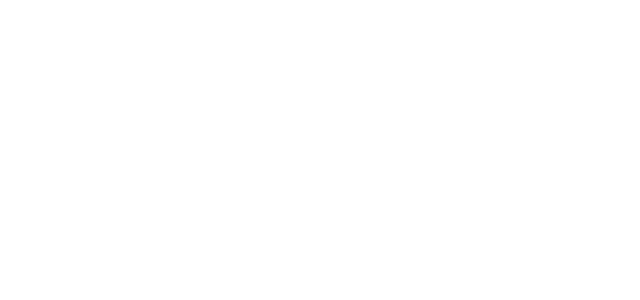
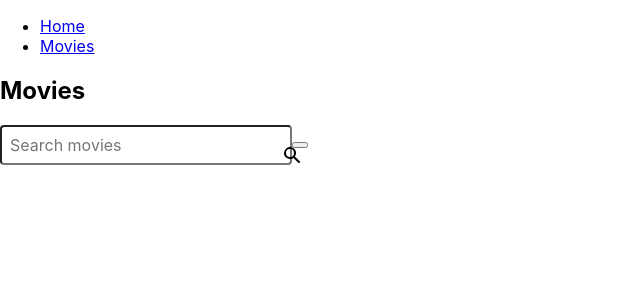
Before and after one commit to SeregikPro/goit-react-hw-05-movies, a React (Create React App) app: page /movies in a window 1280 px wide. Before the commit this address had no page. Shown: the top 300 px of the page, without its empty margins (0-640 px from the left). Built offline with nearby package versions, Linux system fonts and the light colour scheme.

Commit message:
add searching

```diff
--- a/package.json
+++ b/package.json
@@ -11,6 +11,7 @@
     "prop-types": "^15.8.1",
     "react": "^18.1.0",
     "react-dom": "^18.1.0",
+    "react-icons": "^4.4.0",
     "react-router-dom": "^6.3.0",
     "react-scripts": "5.0.1",
     "styled-components": "^5.3.5",
--- a/src/components/App.jsx
+++ b/src/components/App.jsx
@@ -1,16 +1,17 @@
 import Home from 'pages/Home';
 import { Route, Routes } from 'react-router-dom';
 import Layout from './Layout/Layout';
+import Movies from 'pages/Movies';
 
 export const App = () => {
   return (
     <Routes>
       <Route path="/" element={<Layout />}>
         <Route index element={<Home />} />
-        {/* <Route path="movies" element={<Movies />}>
-          <Route path=":movieId" element={<MovieDetails />} />
+        <Route path="movies" element={<Movies />}>
+          {/* <Route path=":movieId" element={<MovieDetails />} /> */}
         </Route>
-        <Route path="movies/:movieId/cast" element={<Cast />} />
+        {/* <Route path="movies/:movieId/cast" element={<Cast />} />
         <Route path="movies/:movieId/reviews" element={<Reviews />} />
         <Route path="*" element={<NotFoundView />} /> */}
       </Route>
--- /dev/null
+++ b/src/components/MovieList/MovieList.jsx
@@ -0,0 +1,33 @@
+import PropTypes from 'prop-types';
+import { Link, useLocation } from 'react-router-dom';
+// import { List } from './MovieList.styled';
+
+const MovieList = ({ movies }) => {
+  const location = useLocation();
+
+  return (
+    <ul>
+      {movies.length > 0 &&
+        movies.map(({ id, title }) => {
+          return (
+            <li key={id}>
+              <Link to={`/movies/${id}`} state={{ from: location }}>
+                {title}
+              </Link>
+            </li>
+          );
+        })}
+    </ul>
+  );
+};
+
+MovieList.propTypes = {
+  movies: PropTypes.arrayOf(
+    PropTypes.shape({
+      id: PropTypes.number.isRequired,
+      title: PropTypes.string.isRequired,
+    })
+  ).isRequired,
+};
+
+export default MovieList;
--- /dev/null
+++ b/src/components/MovieList/index.js
@@ -0,0 +1 @@
+export { default } from './MovieList';
--- /dev/null
+++ b/src/components/SearchBox/SearchBox.jsx
@@ -0,0 +1,15 @@
+import PropTypes from 'prop-types';
+import { Wrapper, Input, Icon } from './SearchBox.styled';
+
+const SearchBox = ({ onSubmit }) => {
+  return (
+    <Wrapper>
+      <Input name="query" autoComplete="off" placeholder="Search movies" />
+      <button type="submit">
+        <Icon />
+      </button>
+    </Wrapper>
+  );
+};
+
+export default SearchBox;
--- /dev/null
+++ b/src/components/SearchBox/SearchBox.styled.js
@@ -0,0 +1,23 @@
+import styled from 'styled-components';
+import { HiSearch } from 'react-icons/hi';
+
+export const Wrapper = styled.div`
+  display: inline-flex;
+  align-items: center;
+  position: relative;
+  margin-bottom: 16px;
+  text-transform: uppercase;
+`;
+
+export const Input = styled.input`
+  padding: 8px 32px 8px 8px;
+  border-radius: 4px;
+  font: inherit;
+`;
+
+export const Icon = styled(HiSearch)`
+  width: 20px;
+  height: 20px;
+  position: absolute;
+  right: 6px;
+`;
--- /dev/null
+++ b/src/components/SearchBox/index.js
@@ -0,0 +1 @@
+export { default } from './SearchBox';
--- a/src/pages/Home.jsx
+++ b/src/pages/Home.jsx
@@ -1,10 +1,11 @@
 import { useEffect, useState } from 'react';
-import { Outlet, Link, useLocation } from 'react-router-dom';
+// import { Outlet, Link, useLocation } from 'react-router-dom';
 import { fetchTrending } from 'services/moviesAPI';
+import MovieList from 'components/MovieList';
 
 const Home = () => {
   const [trendingMovies, setTrendingMovies] = useState([]);
-  const location = useLocation();
+  // const location = useLocation();
 
   useEffect(() => {
     fetchTrending().then(setTrendingMovies);
@@ -13,17 +14,7 @@
   return (
     <div>
       <h1>Trending today</h1>
-      <ul>
-        {trendingMovies.map(({ id, title }) => {
-          return (
-            <li key={id}>
-              <Link to={`/movies/${id}`} state={{ from: location }}>
-                {title}
-              </Link>
-            </li>
-          );
-        })}
-      </ul>
+      <MovieList movies={trendingMovies} />
     </div>
   );
 };
--- a/src/pages/Movies.jsx
+++ b/src/pages/Movies.jsx
@@ -1,9 +1,40 @@
-import { Outlet } from 'react-router-dom';
+import { useLocation, useSearchParams } from 'react-router-dom';
+import { useState, useEffect } from 'react';
+import { searchMovies } from 'services/moviesAPI';
+import SearchBox from 'components/SearchBox';
+import MovieList from 'components/MovieList';
 
 const Movies = () => {
+  const [movies, setMovies] = useState([]);
+  const [searchParams, setSearchParams] = useSearchParams();
+  const location = useLocation();
+
+  useEffect(() => {
+    const query = searchParams.get('query');
+
+    if (query) {
+      searchMovies(query).then(setMovies);
+    }
+  }, [searchParams]);
+
+  const handleSearchChange = event => {
+    event.preventDefault();
+    const query = event.target.elements.query.value.trim().toLowerCase();
+
+    setSearchParams(query !== '' ? { query } : {});
+  };
+
   return (
     <div>
-      <Outlet />
+      <h2>Movies</h2>
+      <div>
+        <SearchBox onSubmit={handleSearchChange} />
+        {movies.length > 0 && (
+          <MovieList movies={movies} state={{ from: location }} />
+        )}
+      </div>
     </div>
   );
 };
+
+export default Movies;
```
Also changed, not shown: src/components/MovieList/MovieList.styled.js (added), 1 other file (tests, documents, lock files or other folders).
